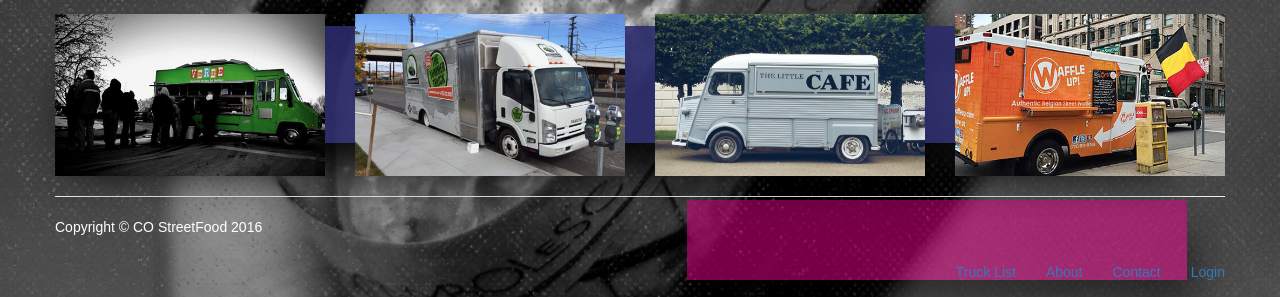
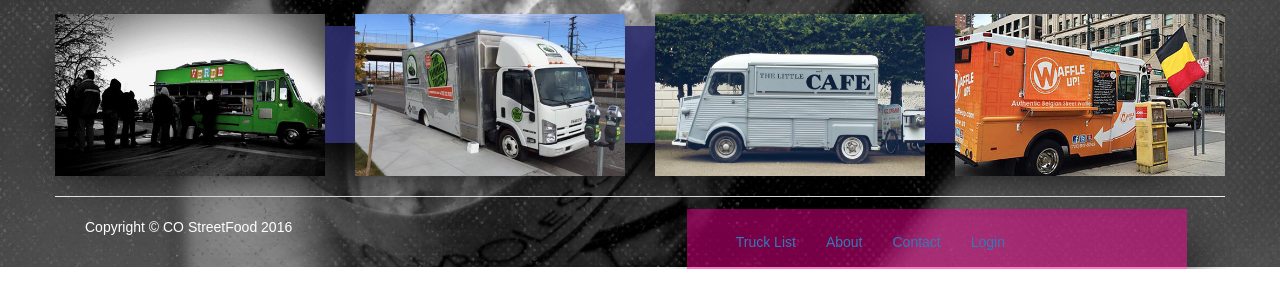
Before and after one commit to CaitlinSweeney/Food-Truck-Finder, a plain HTML site: page index.html in a window 1280 px wide. Shown: the part 650-947 px from the top of the page. After the commit the page ends 919 px from the top, so only its background shows below. Drawn offline with nearby package versions, Linux system fonts and the light colour scheme; some packages are replaced by stand-ins of ours; a web font is replaced by a local one.

Commit message:
midtermfinal

```diff
--- a/index.html
+++ b/index.html
@@ -174,18 +174,18 @@
 
         <!-- Footer -->
         <footer>
-            <div class="row">
-                <div class="col-lg-12">
-                    <p>Copyright &copy; CO StreetFood 2016</p>
-                </div>
+            <div class="container-fluid">
+                <div class="col-lg-10">
+                    <p class='nav navbar-nav navbar-left'>Copyright &copy; CO StreetFood 2016</p>
+								<ul class="nav navbar-nav navbar-right">
+									<li><a href="#about">Truck List</a></li>
+									<li><a href="#about">About</a></li>
+									<li><a href="#about">Contact</a></li>
+									<li><a href="#contact">Login</a></li>
+								</ul>
+							</div>
             </div>
             <!-- /.row -->
-						<ul class="nav navbar-nav navbar-right" "list-footer">
-							<li><a href="#about">Truck List</a></li>
-							<li><a href="#about">About</a></li>
-				      <li><a href="#about">Contact</a></li>
-				      <li><a href="#contact">Login</a></li>
-				    </ul>
         </footer>
 
 
--- a/style.css
+++ b/style.css
@@ -151,7 +151,7 @@ body {
   position: absolute;
   background-color: #fded18;
   width: 401px;
-  height: 370px;
+  height: 381px;
   opacity: 0.5;
   top: 200px;
   left: 836px;
@@ -161,9 +161,9 @@ body {
   position: absolute;
   background-color: #ec008c;
   width: 500px;
-  height: 80px;
+  height: 60px;
   opacity: 0.5;
-  top: 850px;
+  top: 859px;
   left: 687px;
   box-shadow: 10px 30px 40px black;
 }
@@ -231,15 +231,24 @@ body {
 
 footer {
     margin: 50px 0;
+    color: #fff;
+}
+
+.copyright p{
+    float: left;
+}
+
+.list-footer{
+  display: inline;
 }
 
 .list-footer a{
   color: #fff;
 }
+
 .list-footer a:hover{
-  color: #000;
+  color: #fff;
 }
-
 
 /* MEDIA QUERIES */
 
```
